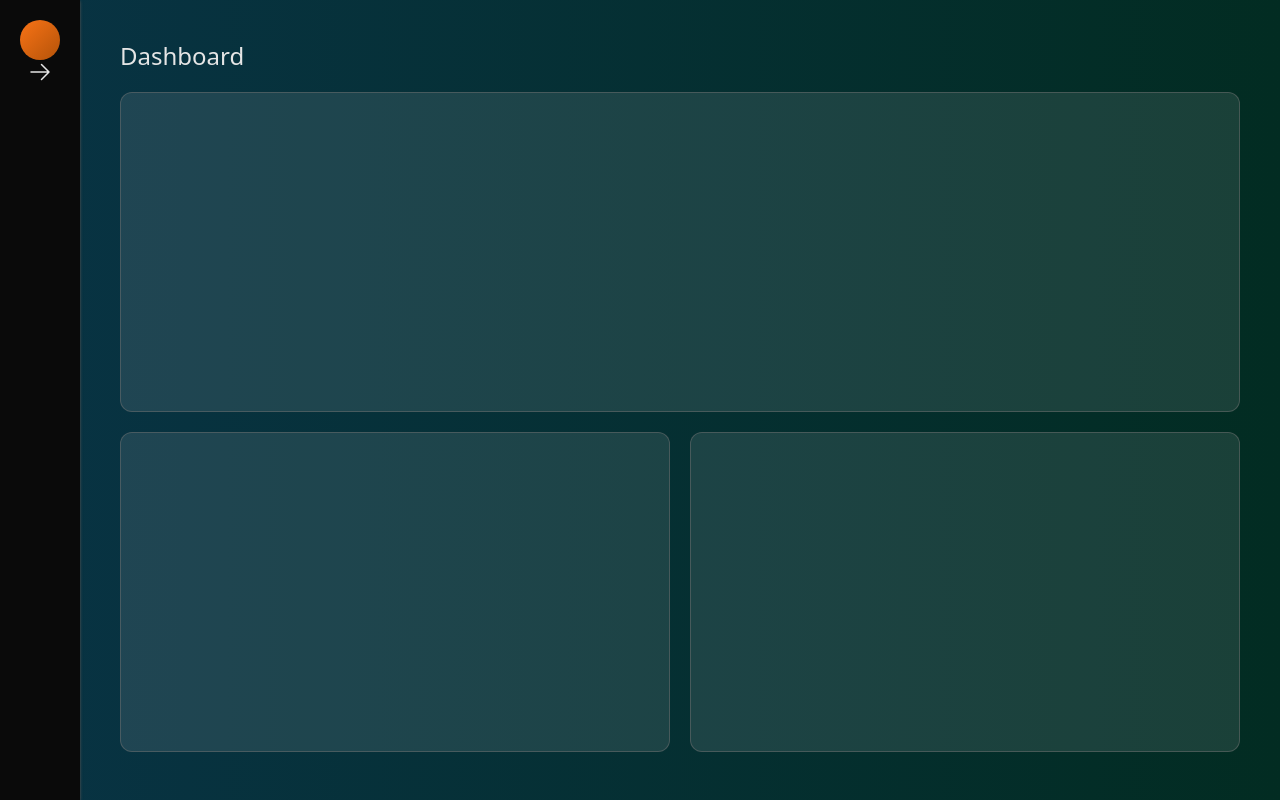
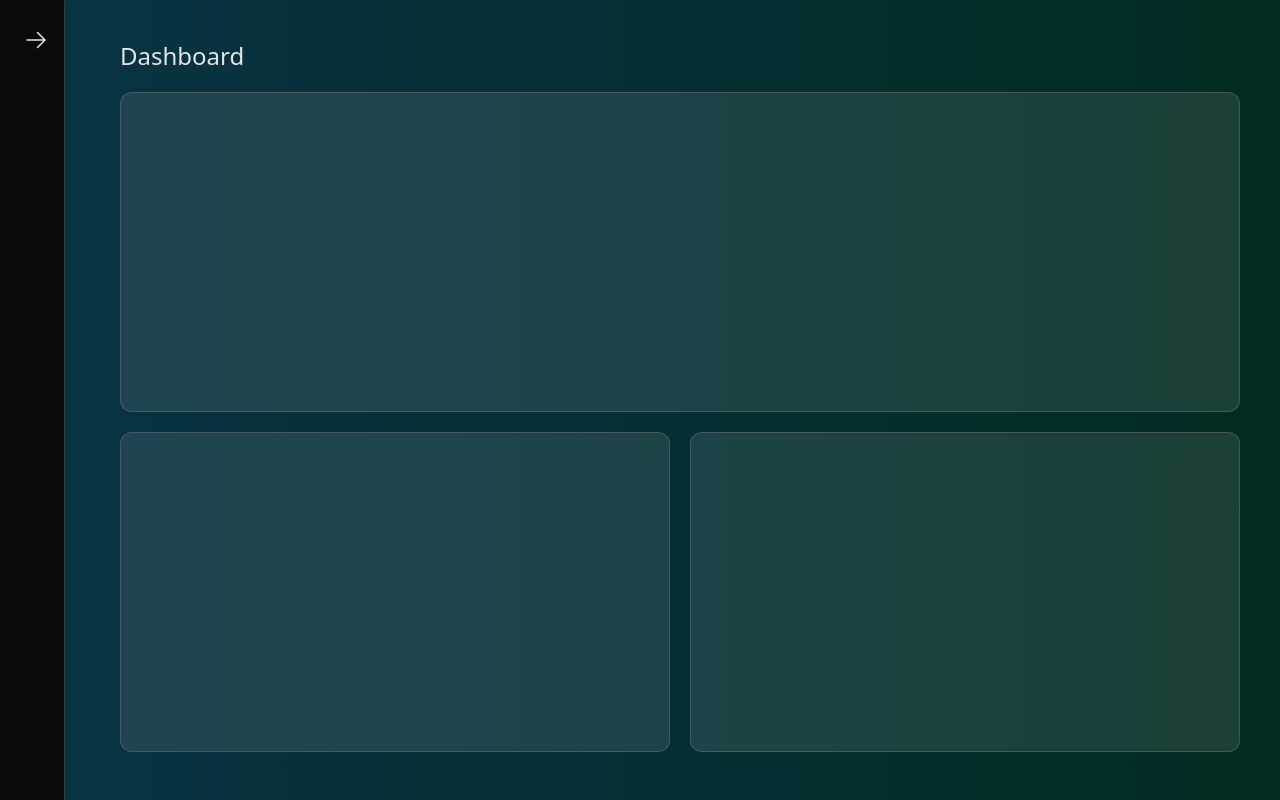
Before and after one commit to assilbekov/animated-sidebar-navigation-framer-motion, a React (Vite) app: page / in a window 1280 px wide. Built offline with nearby package versions, Linux system fonts and the light colour scheme.

Commit message:
add container navigation

```diff
--- a/src/components/Navigation.tsx
+++ b/src/components/Navigation.tsx
@@ -1,9 +1,45 @@
+import { motion, useAnimationControls } from "framer-motion";
+import { useEffect, useState } from "react";
+
+const containerVariants = {
+  close: {
+    width: "4rem",
+    transition: {
+      type: "spring",
+      dumping: 15,
+      duration: 0.5,
+    },
+  },
+  open: {
+    width: "16rem",
+    transition: {
+      type: "spring",
+      dumping: 15,
+      duration: 0.5,
+    },
+  },
+};
+
 export const Navigation = () => {
+  const [isOpen, setIsOpen] = useState(false);
+  const containerAnimationContrors = useAnimationControls();
+
+  useEffect(() => {
+    containerAnimationContrors.start(isOpen ? "open" : "close");
+  }, [isOpen]);
+
+  const toggleNavigation = () => setIsOpen(!isOpen);
+
   return (
-    <nav className="flex flex-col z-10 gap-20 p-5 bg-neutral-950 absolute h-full top-0 left-0 shadow shadow-neutral-600">
-      <div className="flex flex-col w-full place-items-center justify-between">
+    <motion.nav
+      initial="close"
+      animate={containerAnimationContrors}
+      variants={containerVariants}
+      className="flex flex-col z-10 gap-20 p-5 bg-neutral-950 absolute h-full top-0 left-0 shadow shadow-neutral-600"
+    >
+      <div className="flex flex-row w-full justify-between place-items-center">
         <div className="w-10 h-10 bg-gradient-to-br from-orange-500 to-amber-700 rounded-full"></div>
-        <button>
+        <button className="p-1 rounded-full flex" onClick={toggleNavigation}>
           <svg
             xmlns="http://www.w3.org/2000/svg"
             fill="none"
@@ -20,6 +56,6 @@ export const Navigation = () => {
           </svg>
         </button>
       </div>
-    </nav>
+    </motion.nav>
   );
 };
```
